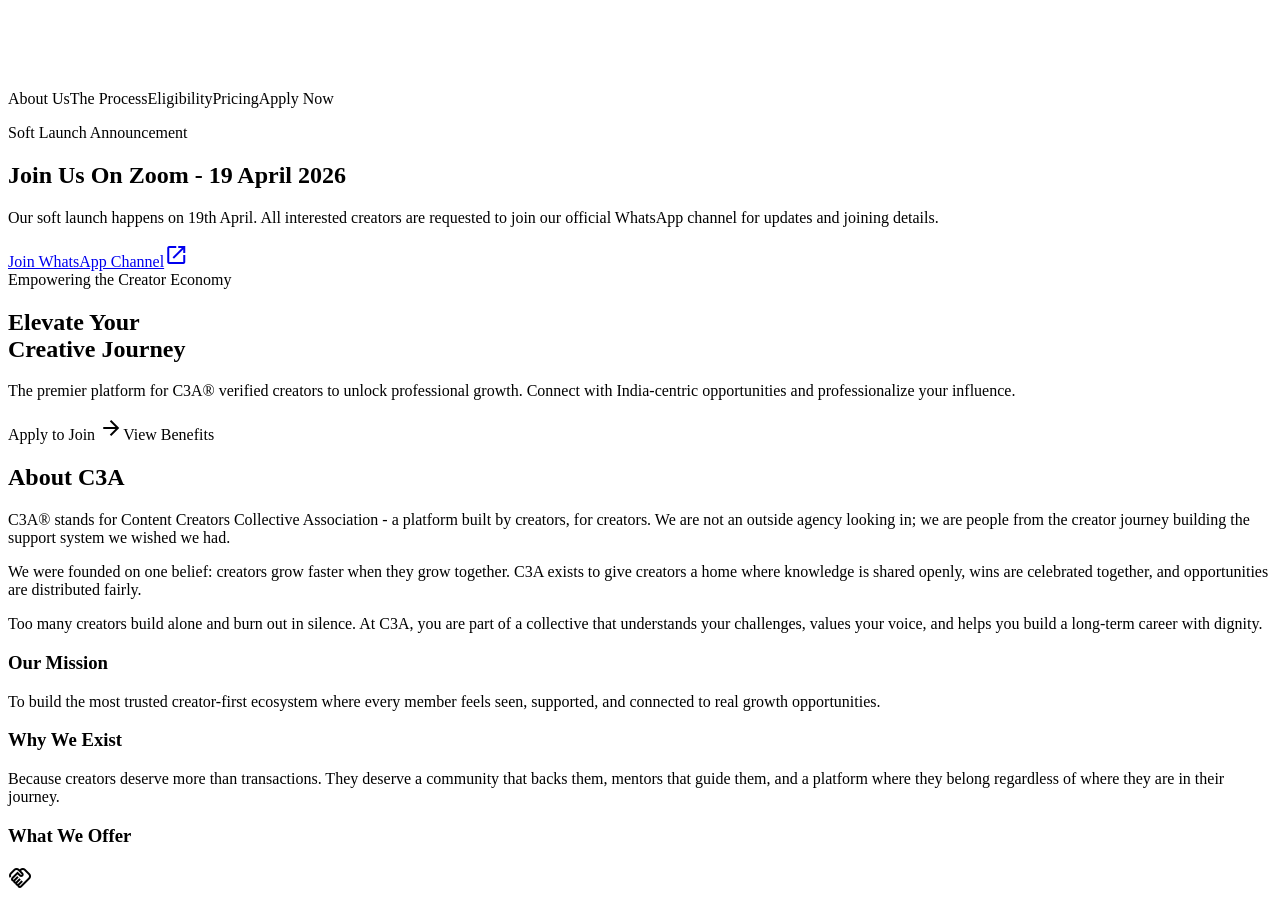
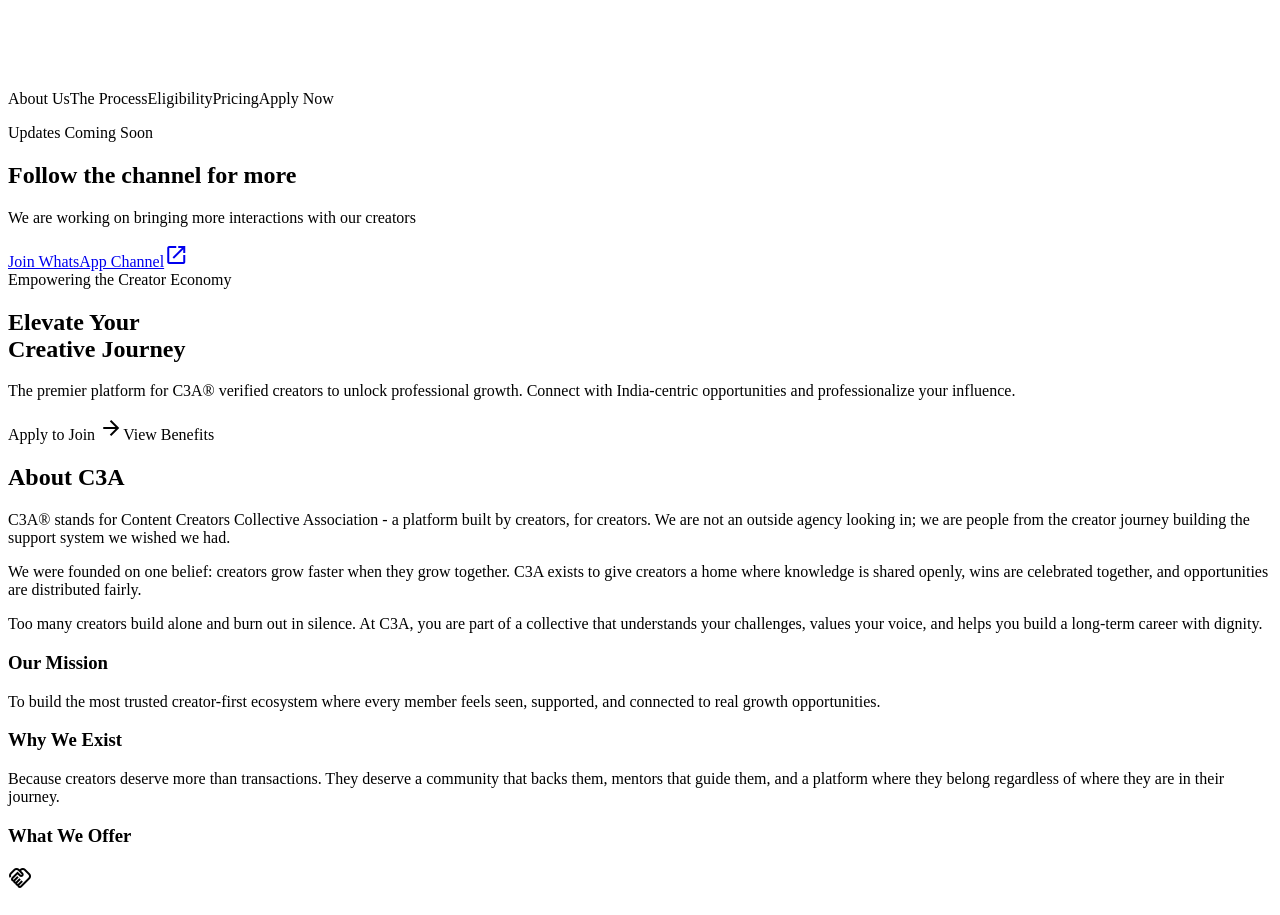
Before and after one commit to Content-Creators-Collective-Association/c3a_main, a React (Vite) app: page / in a window 1280 px wide. Shown: the part 1300-2215 px from the top of the page. Built offline with nearby package versions, Linux system fonts and the light colour scheme; no server answers; the HTML template or start-up script is replaced by a standard one.

Commit message:
Update Hero.jsx

```diff
--- a/src/components/Hero.jsx
+++ b/src/components/Hero.jsx
@@ -14,13 +14,13 @@
                     <div className="flex flex-col md:flex-row md:items-center md:justify-between gap-4">
                         <div>
                             <p className="text-xs font-extrabold tracking-widest uppercase text-emerald-700 mb-2">
-                                Soft Launch Announcement
+                                Updates Coming Soon
                             </p>
                             <h2 className="text-lg md:text-2xl font-extrabold text-charcoal leading-tight">
-                                Join Us On Zoom - 19 April 2026
+                                Follow the channel for more
                             </h2>
                             <p className="mt-2 text-sm md:text-base text-charcoal/75 leading-relaxed">
-                                Our soft launch happens on 19th April. All interested creators are requested to join our official WhatsApp channel for updates and joining details.
+                                We are working on bringing more interactions with our creators
                             </p>
                         </div>
                         <a
```
